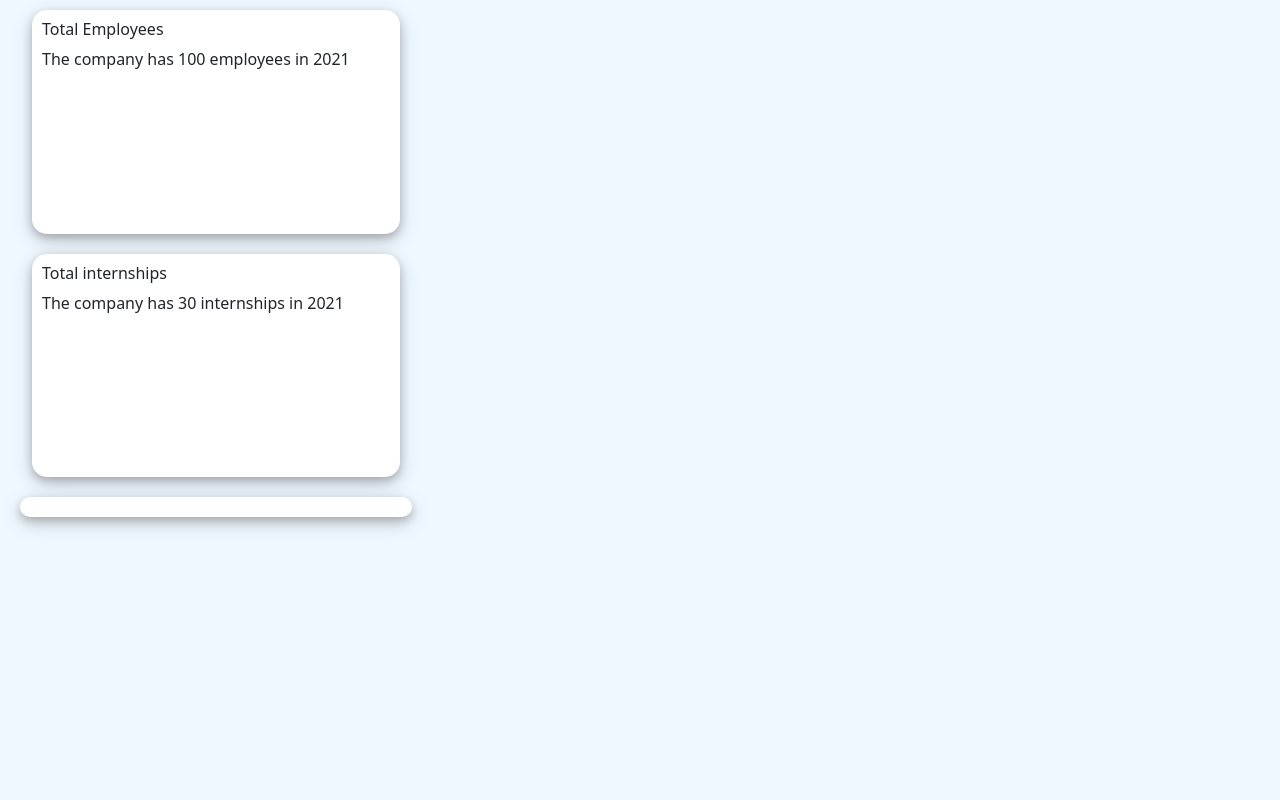
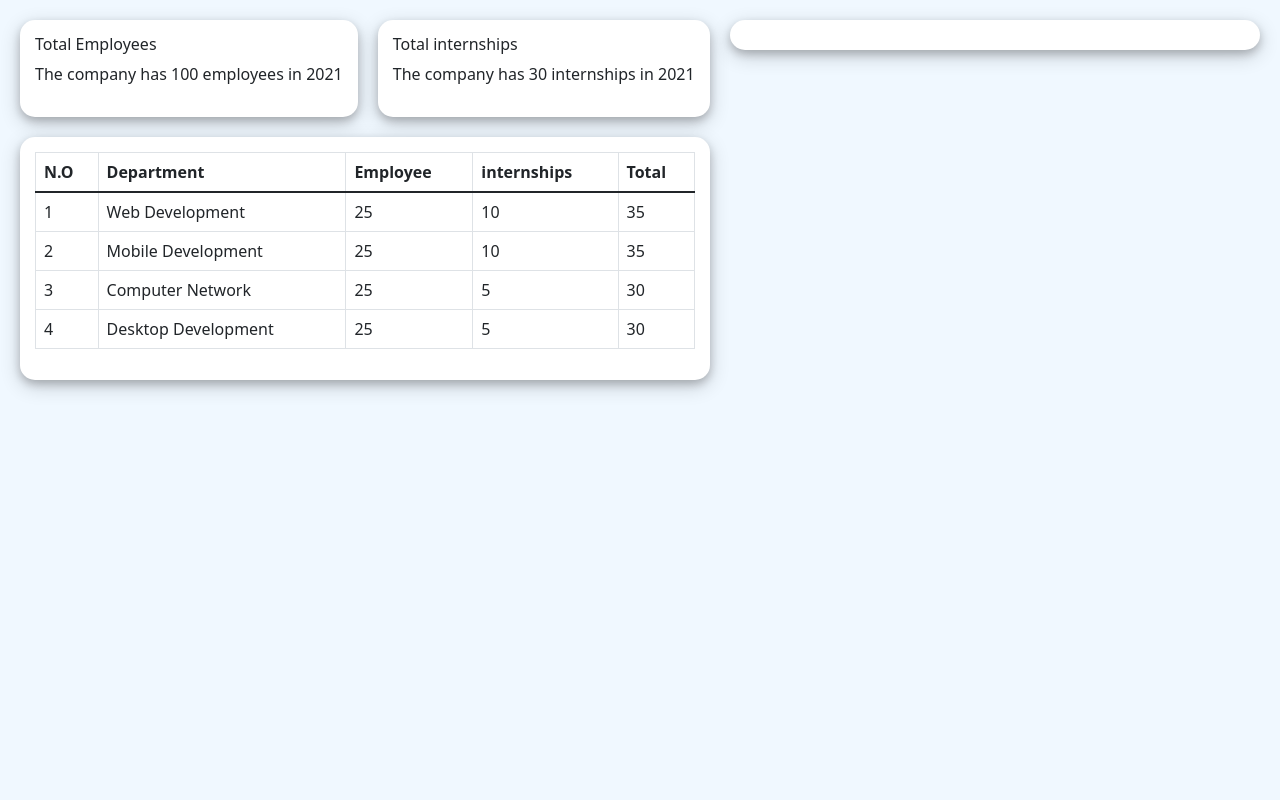
Before and after one commit to The-Hercules-R/Payroll_Management_System, a PHP site: page /pages/home.html in a window 1280 px wide. Shown: the part 80-880 px from the top of the page. Run offline with PHP 8.4, Linux system fonts and the light colour scheme; some libraries are stand-ins or nearby versions.

Commit message:
Still not yet finish

```diff
--- a/pages/home.html
+++ b/pages/home.html
@@ -64,29 +64,66 @@
       </button>
     </nav>
     <div id="content">
-      <div class="row">
-        <div id="test">
-          <div class="col-sm">
-            <h6>Total Employees</h6>
-            <p>The company has 100 employees in 2021</p>
+      <div class="row-con">
+        <div class="col-con">
+          <div class="row-con">
+            <div class="rounded-con">
+              <h6>Total Employees</h6>
+              <p>The company has 100 employees in 2021</p>
+            </div>
+            <div class="rounded-con">
+              <h6>Total internships</h6>
+              <p>The company has 30 internships in 2021</p>
+            </div>
           </div>
-          <div class="col-sm">
-            <h6>Total internships</h6>
-            <p>The company has 30 internships in 2021</p>
+          <div class="row-con">
+            <div class="rounded-con con-100">
+              <table class="table table-bordered">
+                <thead>
+                  <tr>
+                    <th>N.O</th>
+                    <th>Department</th>
+                    <th>Employee</th>
+                    <th>internships</th>
+                    <th>Total</th>
+                  </tr>
+                </thead>
+                <tbody>
+                  <tr>
+                    <td>1</td>
+                    <td>Web Development</td>
+                    <td>25</td>
+                    <td>10</td>
+                    <td>35</td>
+                  </tr>
+                  <tr>
+                    <td>2</td>
+                    <td>Mobile Development</td>
+                    <td>25</td>
+                    <td>10</td>
+                    <td>35</td>
+                  </tr>
+                  <tr>
+                    <td>3</td>
+                    <td>Computer Network</td>
+                    <td>25</td>
+                    <td>5</td>
+                    <td>30</td>
+                  </tr>
+                  <tr>
+                    <td>4</td>
+                    <td>Desktop Development</td>
+                    <td>25</td>
+                    <td>5</td>
+                    <td>30</td>
+                  </tr>
+                </tbody>
+              </table>
+            </div>
           </div>
         </div>
-        <div id="chart" class="col-sm"></div>
+        <div id="chart" class="rounded-con con-100"></div>
       </div>
-      <!-- <div class="row">
-        <div class="col-sm">
-          <table>
-            <th>
-              <td>Department</td>
-              <td>Name</td>
-            </th>
-          </table>
-        </div> -->
-      <!-- </div> -->
     </div>
   </body>
 </html>
--- a/scripts/home.js
+++ b/scripts/home.js
@@ -35,10 +35,6 @@ const drawChart = () => {
     height: 500,
     hAxis: {
       format: '',
-      gridLines: {
-        color: '#B1E5F2',
-        minSpacing: 20,
-      },
     },
     legend: {
       textStyle: {
@@ -46,11 +42,6 @@ const drawChart = () => {
         fontSize: 16,
       },
     },
-    // backgroundColor: {
-    //   stroke: 'cyan',
-    //   width: 2,
-    // },
-    // color: ['#F5F749', '#B1E5F2', '#F0003C'],
   };
 
   const chart = new google.charts.Line(document.getElementById('chart'));
--- a/styles/home.css
+++ b/styles/home.css
@@ -29,27 +29,32 @@ a {
   width: 100%;
   background-color: #f0f8ff;
   display: flex;
+  flex-direction: column;
+  padding: 10px;
 }
-.col-sm {
+.col-con {
+  display: flex;
+  flex-direction: column;
+}
+.row-con {
+  display: flex;
+  flex-direction: row;
+}
+.rounded-con {
+  background-color: white;
+  width: max-content;
+  height: max-content;
   border-radius: 15px;
-  height: max-content;
   margin: 10px;
-  background-color: white;
-  padding: 10px;
+  padding: 15px;
   box-shadow: 0 4px 8px 0 rgba(0, 0, 0, 0.2), 0 6px 20px 0 rgba(0, 0, 0, 0.19);
 }
-#emp_dis {
-  width: 200px;
-  height: 200px;
-  background-color: white;
+.con-100 {
+  flex: 1;
 }
-.row {
-  margin-left: 10px;
-  margin-right: 10px;
-}
-#test {
-  display: flex;
-  flex-direction: column;
+th,
+td {
+  /* text-align: center; */
 }
 /*btn_signout style*/
 #btn_signout {
```
